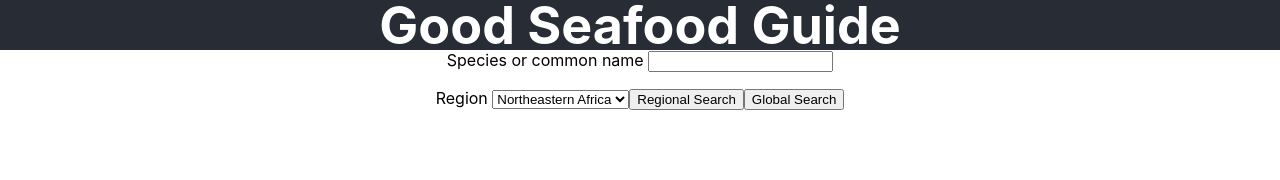
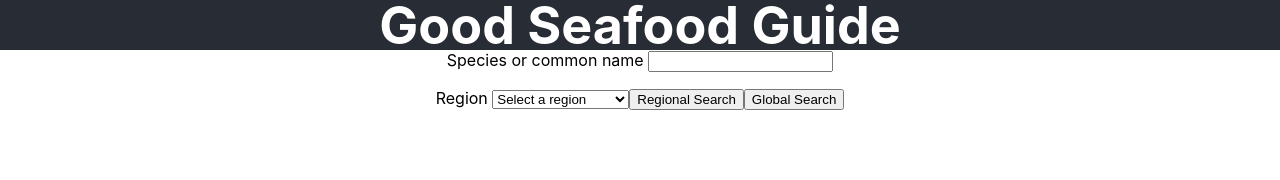
Before and after one commit to jferriday/good-seafood-guide, a React (Create React App) app: page / in a window 1280 px wide. Shown: the top 180 px of the page. Built offline with nearby package versions, Linux system fonts and the light colour scheme; the HTML template or start-up script is replaced by a standard one.

Commit message:
implement UI search functionality

```diff
--- a/src/Components/api/gsgAPI.js
+++ b/src/Components/api/gsgAPI.js
@@ -6,12 +6,12 @@ export async function speciesSearch(term) {
     if (response.ok) {
         console.log(response);
         const jsonResponse =  await response.json();
-        console.log(jsonResponse);
         // only returns names, not null entries returned from the GBIF API (server side)
-        const namesArray = jsonResponse.map(item => {
+        const namesArray = jsonResponse.filter(item => {
             return item !== null;
         });
-        return namesArray;
+        const distinctNames = [...new Set(namesArray)]
+        return distinctNames;
     }else {
         return null;
     }
--- a/src/Components/main/main-container/main-container.js
+++ b/src/Components/main/main-container/main-container.js
@@ -1,9 +1,31 @@
 import Search from '../search/Search';
+import {useState} from 'react';
+import {globalAssessment, regionalAssessment} from '../../api/gsgAPI';
 
 function MainContainer(props){
+    const [assessment, setAssessment] = useState(); // contains assessment results from IUCN
+
+    // function to handle search actions from the <Search /> component
+
+    const globalSearch = async (speciesName) => {
+        const results = await globalAssessment(speciesName);
+        console.log(results);
+        setAssessment(results);
+    };
+
+    const regionalSearch = async (speciesName, region) => {
+        const results = await regionalAssessment(speciesName, region);
+        console.log(results);
+        setAssessment(results);
+    }
+
+
 return(
     <div>
-        <Search />
+        <Search
+        regionalSearch={regionalSearch}
+        globalSearch={globalSearch}
+        />
     </div>
 )
 }
--- a/src/Components/main/search/search.js
+++ b/src/Components/main/search/search.js
@@ -1,38 +1,76 @@
-import React, {useState} from 'react';
-import {speciesSearch} from '../../api/gsgAPI';
+import React, { useState } from "react";
+import { speciesSearch } from "../../api/gsgAPI";
 
-
-function Search() {
+function Search(props) {
   const [region, setRegion] = useState();
   const [species, setSpecies] = useState();
   const [speciesNames, setSpeciesNames] = useState([]);
+  const [sppSearchTerm, setSppSearchTerm] = useState("");
+
+  // functions passed from main container to handle search functionality
+  const globalSearch = props.globalSearch;
+  const regionalSearch = props.regionalSearch;
 
   // timeout id used to cancel timeout when user adds more keystrokes
   let timeoutId = 0;
   const suggestName = (e) => {
       let name = e.target.value;
+      setSppSearchTerm(name)
       clearTimeout(timeoutId);
 
     timeoutId = setTimeout(async () => {
       let speciesArr = await speciesSearch(name);
       setSpeciesNames(speciesArr);
     }, 500);
-        console.log(speciesNames);
+  };
+  // sets the species in state to the selected option when clicked
+  const handleSpeciesSelection = (e) => {
+    setSpecies(e.target.value);
+    setSppSearchTerm(e.target.value);
+
+    console.log(`selected species ${species}`);
+  };
+  const handleRegionSelection = (e) => {
+      const region = document.getElementById("region-select").value;
+      setRegion(region);
+      console.log(region);
+
+  }
+  // functions to handle search using functions from <MainContainer /> when buttons are clicked
+  const handleGlobalSearch = () => {
+      globalSearch(species);
+  }
+  const handleRegionalSearch = () => {
+      regionalSearch(species, region);
+  }
 
 
-    }
-    return(
+  return (
     <div>
-            <label for="species-search">Species or common name </label>
-            <input type="text" id="species-search" onChange={suggestName} />
+      <label htmlFor="species-search">Species or common name </label>
+      <input type="text" id="species-search" value={sppSearchTerm} onChange={suggestName} />
 
       <ul id="species-list">
-                {/* {speciesNames ? speciesNames.map(suggestion =>  <li>${suggestion}</li>) : ""}; */}
-
+        {speciesNames
+          ? speciesNames.map((suggestion, i) => {
+              return (
+                <li key={i}>
+                  <button
+                    value={suggestion}
+                    className="speciesSelection"
+                    onClick={handleSpeciesSelection}
+                  >
+                    {suggestion}
+                  </button>
+                </li>
+              );
+            })
+          : ""}
       </ul>
-            <label for="region-search">Region </label>
-            <select name="region" id="region-select">
-                <option value="northeastern_arfrica">Northeastern Africa</option>
+      <label htmlFor="region-search">Region </label>
+      <select name="region" id="region-select" onChange={handleRegionSelection}>
+        <option value="none" selected disabled hidden>Select a region</option>
+        <option value="northeastern_africa">Northeastern Africa</option>
         <option value="eastern_africa">Eastern Africa</option>
         <option value="western_africa">Western Africa</option>
         <option value="northern_africa">Northern Africa</option>
@@ -42,10 +80,10 @@ function Search() {
         <option value="mediterranean">Mediterranean</option>
         <option value="europe">Europe</option>
       </select>
-            <input type="submit" value="Regional Search" />
-            <input type="submit" value="Global Search" />
+      <button id="regional-search" className="searchButton" onClick={handleRegionalSearch}>Regional Search</button>
+      <button id="global-search" className="searchButton" onClick={handleGlobalSearch}>Global Search</button>
     </div>
-    )
+  );
 }
 
 export default Search;
```
Also changed, not shown: 1 other file (tests, documents, lock files or other folders). Lines whose indentation alone changed are shown as unchanged.
